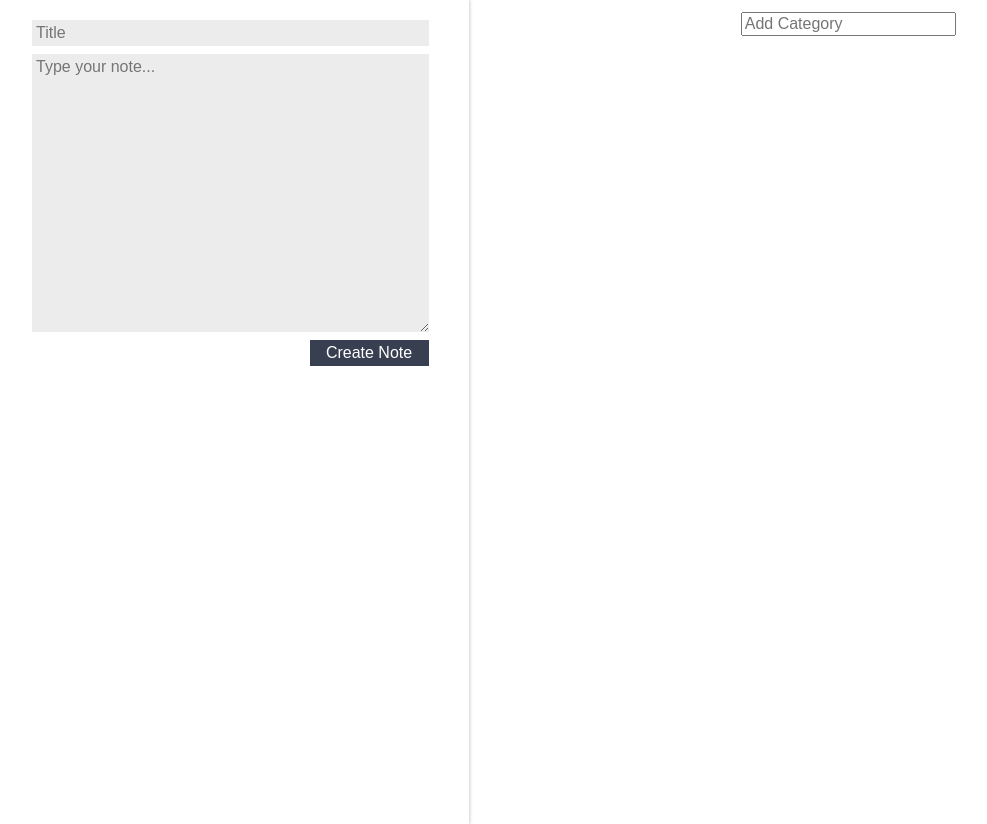
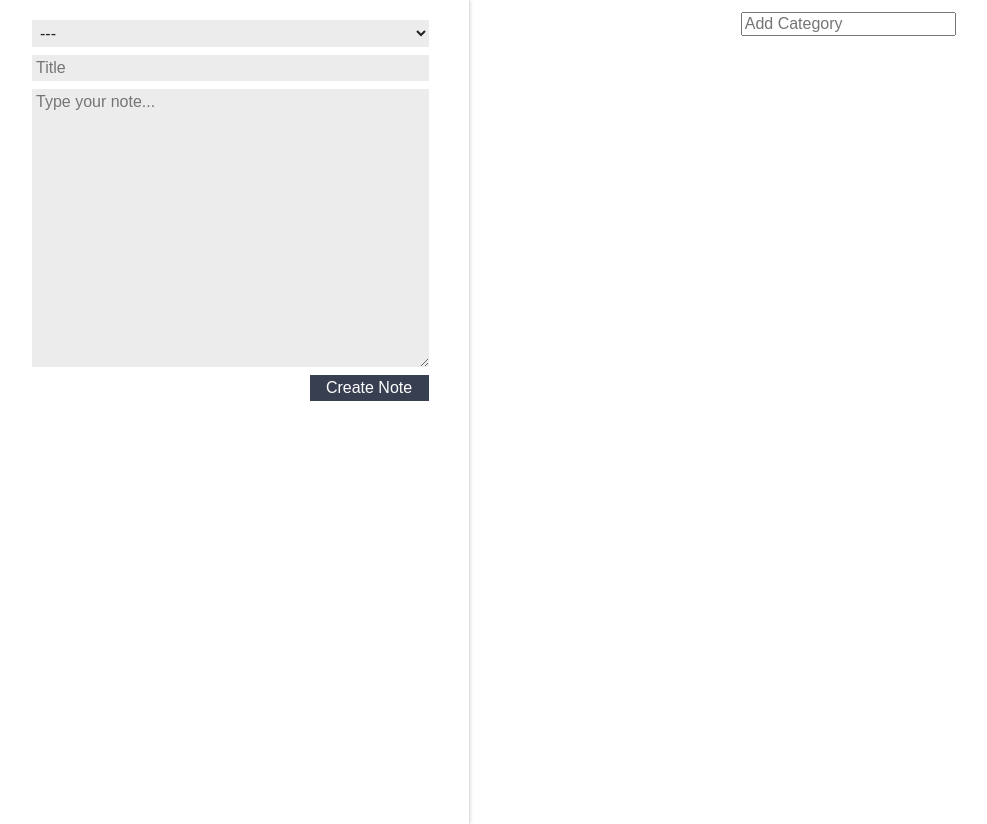
Before and after one commit to kevinaraujo/react-notes-manager, a React (Create React App) app: page / in a window 1280 px wide. Shown: the whole page, without its empty margins (8-995 px from the left). Built offline with nearby package versions, Linux system fonts and the light colour scheme.

Commit message:
Showing category into form. After submit form sends category too.

```diff
--- a/src/App.js
+++ b/src/App.js
@@ -16,8 +16,8 @@ class App extends Component {
     }
   }
 
-  createNote(title, text) {
-    const newNote = { title, text }
+  createNote(title, text, category) {
+    const newNote = { title, text, category }
     const newArrayNotes = [...this.state.notes, newNote]
 
     this.setState({
@@ -47,7 +47,10 @@ class App extends Component {
   render() {
     return (
       <section className="content">
-        <RegisterForm createNote={ this.createNote.bind(this) } />
+        <RegisterForm
+          createNote={ this.createNote.bind(this) }
+          categories={ this.state.categories }
+        />
         <main className="main-content">
           <CategoryList
             categories={ this.state.categories }
--- a/src/components/NoteCard/NoteCard.jsx
+++ b/src/components/NoteCard/NoteCard.jsx
@@ -5,7 +5,6 @@ import { ReactComponent as DeleteIcon } from './../../assets/img/delete.svg'
 class NoteCard extends Component {
     deleteNote() {
         const index = this.props.index
-        console.log(index)
         this.props.deleteNote(index)
     }
 
@@ -15,6 +14,7 @@ class NoteCard extends Component {
                 <header className="note-card-header">
                     <h3 className="note-card-title">{ this.props.title }</h3>
                     <DeleteIcon onClick={this.deleteNote.bind(this) } />
+                    <h4>{ this.props.category }</h4>
                 </header>
                 <p className="note-card-text">{ this.props.text }</p>
             </section>
--- a/src/components/NotesList/NotesList.jsx
+++ b/src/components/NotesList/NotesList.jsx
@@ -18,6 +18,7 @@ class NotesList extends Component {
                                 index={ index }
                                 title={ note.title }
                                 text={ note.text }
+                                category={ note.category }
                                 deleteNote={ this.props.deleteNote }
                             />
                         </li>
--- a/src/components/RegisterForm/RegisterForm.jsx
+++ b/src/components/RegisterForm/RegisterForm.jsx
@@ -8,6 +8,7 @@ class RegisterForm extends Component {
 
         this.title = ''
         this.text = ''
+        this.category = ''
     }
 
     _handlerTitleChange(e) {
@@ -18,11 +19,15 @@ class RegisterForm extends Component {
         this.text = e.target.value
     }
 
+    _handleCategoryChange(e) {
+        this.category = e.target.value
+    }
+
     _createNote(e) {
         e.preventDefault()
         e.stopPropagation()
 
-        this.props.createNote(this.title, this.text)
+        this.props.createNote(this.title, this.text, this.category)
     }
 
     render() {
@@ -31,6 +36,19 @@ class RegisterForm extends Component {
                 className="register-form"
                 onSubmit={ this._createNote.bind(this) }
             >
+                <select
+                    className="register-form-input"
+                    onChange={ this._handleCategoryChange.bind(this) }>
+                    <option>---</option>
+                    {
+                        this.props.categories.map((category, index) => {
+                            return (
+                                <option value={ category }>{ category }</option>
+                            )
+                        })
+                    }
+                </select>
+
                 <input
                     type="text"
                     placeholder="Title"
```
